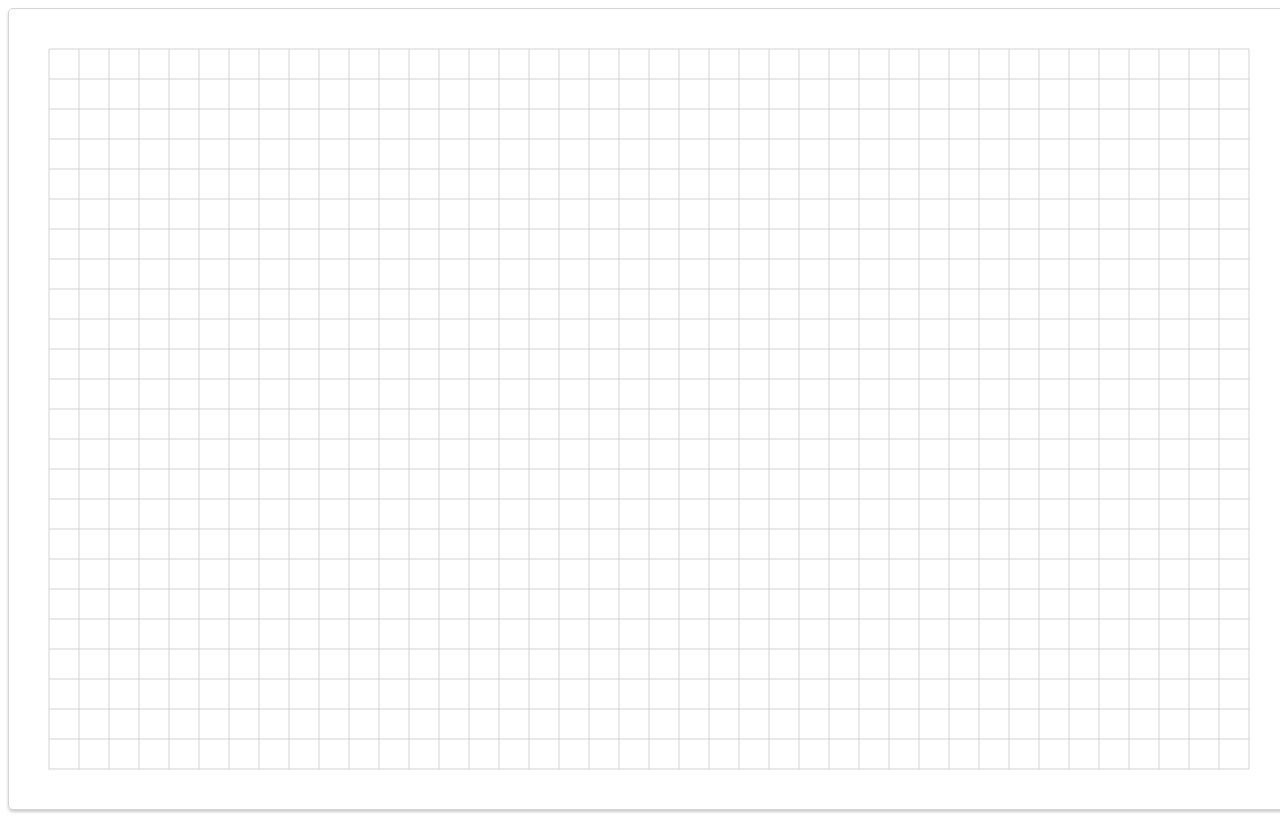
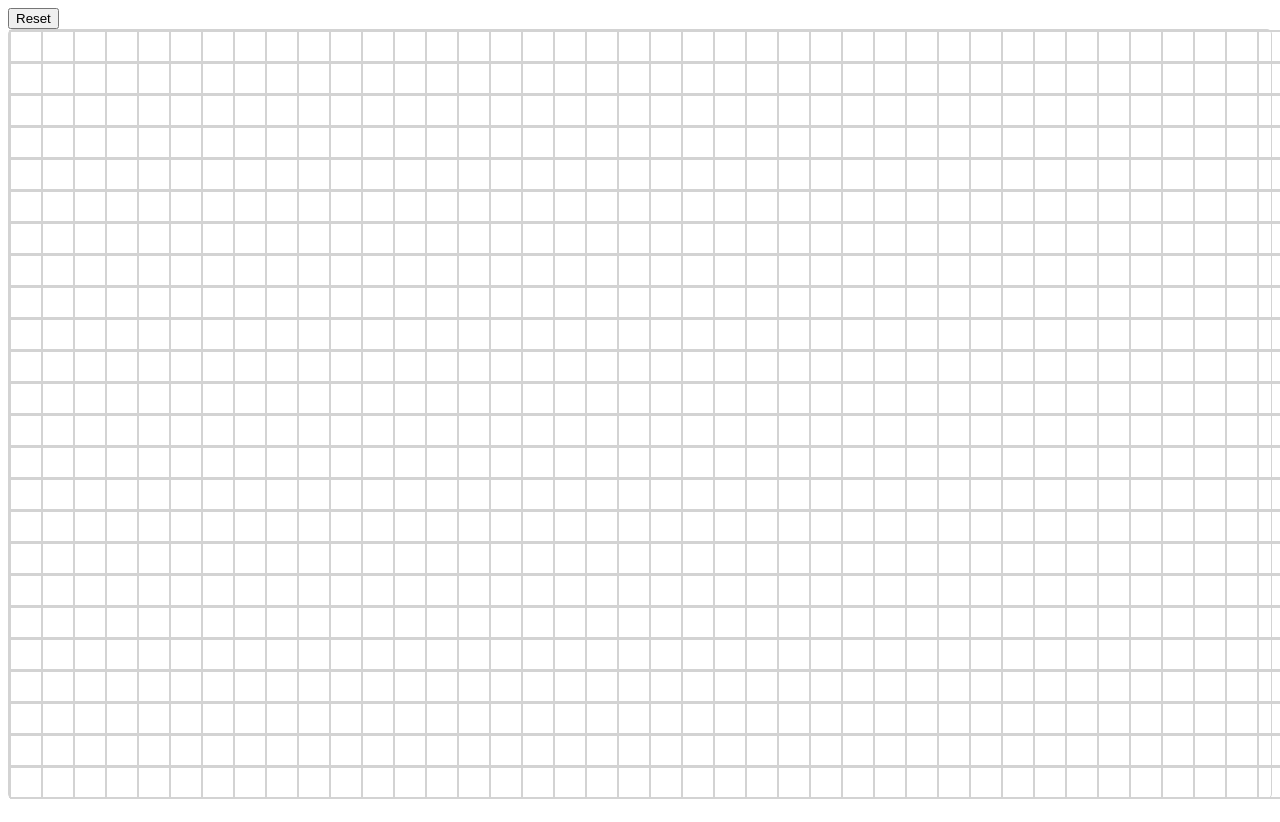
Before and after one commit to tedibaba/Conways-game-of-life, a plain HTML site: page index.html in a window 1280 px wide. Drawn offline with nearby package versions, Linux system fonts and the light colour scheme.

Commit message:
Implementing rules and redesign of how the grid is implemented. Grid still in progress

```diff
--- a/app.js
+++ b/app.js
@@ -1,41 +1,74 @@
+//Keeping track of all the grids
+gridArray = {};
+entities = [];
+//In order to find which neighbour can be revived
+tempList = [];
+
 function drawGrid(){
     //Initializing variables
     let width = window.innerWidth;
     let height = window.innerHeight;
 
-    let canvas = document.getElementById("board");
-    canvas.width = width;
-    canvas.height = height;
     let squareSize = 30;
     let numberOfSquaresHorizontal = Math.floor(width / squareSize) - 2;
     let numberOfSquaresVertical  = Math.floor(height / squareSize) -2;
-    let paddingHorizontal = width - numberOfSquaresHorizontal * squareSize;
-    let paddingVertical = height - numberOfSquaresVertical * squareSize;
-    let paddingLeft = paddingHorizontal / 2;
-    let paddingRight = paddingHorizontal / 2;
-    let paddingUp = paddingVertical / 2;
-    let paddingDown = paddingVertical / 2;
-    let ctx = canvas.getContext("2d");
-
-    ctx.clearRect(0,0, width, height);
 
 
-    ctx.strokeStyle = "lightgrey";
-    ctx.beginPath();
+    for (let i = 0; i < numberOfSquaresVertical; i++){
+        //Create a row
+        let div = document.createElement("div");
+        div.setAttribute("class", "row");
+        div.setAttribute("id", "row" + i)
+        div.style.width = width;
+        document.getElementById("board").append(div);
+        //Fill row
+        for (let j = 0; j < numberOfSquaresHorizontal; ++j){
+            let div = document.createElement("div");
+            div.setAttribute("class", "dead");
+            div.onclick = function() {
+                div.setAttribute("class", "entity");
+                entities.push(String(i) + "," + String(j));
+                gridArray[String(i) + "," + String(j)][1] = true;
+            };
+            gridArray[String(i) + "," + String(j)] = [];
+            gridArray[String(i) + "," + String(j)].push([div , false]);
+            document.getElementById("row" + i).append(div);
+        }
+    }
+}
+function playFrame(){
+    //Finding neighbours
+    if (entities.length != 0){
+        for (let box = 0; box < entities.length; box++){
+            let div = gridArray[entities[box]];
+            let x = parseInt(entities[box][0]);
+            let y = parseInt(entities[box][2]);
+            let neighbourCount = 0;
+            console.log(x + " " +y);
+            for(let xx = -1; xx <= 1 ; ++xx){
+                for (let yy = -1; yy <= 1; ++yy){
+                    if (xx == 0 && yy == 0){
+                        //Not a neighbour, your own grid
+                        continue;
+                    }
+                    if (gridArray[String(x + xx) + "," + String(y + yy)][1] == true){
+                        //You have a neighbour :O
+                        neighbourCount++;
+                        console.log(neighbourCount)
+                    }
 
-    //Drawing the grid
-    for (let i = paddingLeft; i <= width - paddingRight; i += squareSize){
-        ctx.moveTo(i, paddingUp);
-        ctx.lineTo(i,  height - paddingDown);
+                }
+            }
+            //Any live cell with two or three neighbours survives
+            if (neighbourCount != 2 || neighbourCount != 3){
+                gridArray[String(x + xx) + "," + String(y + yy)][0].setAttribute("class", "dead");
+            }
+            //Any dead cell with three live neigbours becomes a live cell
 
+            //All other live ceels die if the generation and other dead cell stay dead
+        }
     }
-
-    for (let j  = paddingUp; j <= height - paddingDown; j+= squareSize){
-        ctx.moveTo(paddingLeft, j);
-        ctx.lineTo(width - paddingRight, j);
-    }
-
-    ctx.stroke();
 }
 
-setInterval(drawGrid, 100);
+//setInterval(playFrame, 100);
+drawGrid();
--- a/index.html
+++ b/index.html
@@ -9,9 +9,14 @@
     <script src="https://cdn.jsdelivr.net/npm/vue@2.6.14"></script>
 </head>
 <body>
+    <!-- <div>
+        <canvas class="gameboard" id="board" width="900" height="1006"></canvas>
+    </div> -->
     <div>
-        <canvas class="gameboard" id="board" width="900" height="1006"></canvas>
+        <button>Reset</button>
     </div>
+    <div id="board"></div>
     <script src="app.js"></script>
+
 </body>
 </html>
--- a/style.css
+++ b/style.css
@@ -3,3 +3,36 @@
     border-radius: 5px;
     box-shadow: 0 2px 3px rgba(0, 0, 0, 0.2);
 }
+
+#board{
+    border: lightgrey 1px solid;
+    border-radius: 5px;
+    display: grid;
+    grid-template-columns: auto;
+    grid-template-rows: auto;
+}
+
+.dead {
+    height: 30px;
+    width: 30px;
+    border: lightgrey 1px solid;
+
+}
+
+.row{
+    border: lightgrey 1px solid;
+    height: 30px;
+    position:relative;
+    display: flex;
+}
+
+.box:hover{
+    background: lightgrey;
+}
+
+.entity{
+    background: black;
+    height: 30px;
+    width: 30px;
+    border: lightgrey 1px solid;
+}
```
